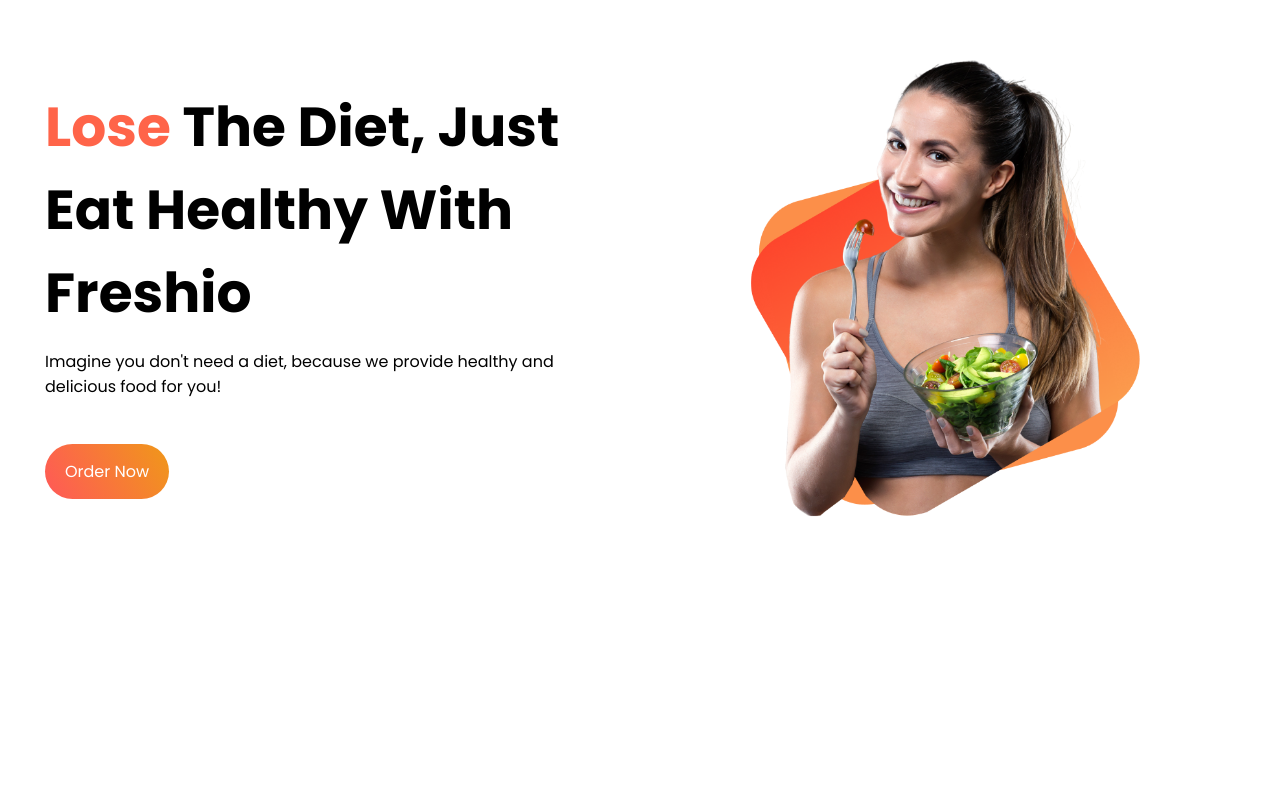
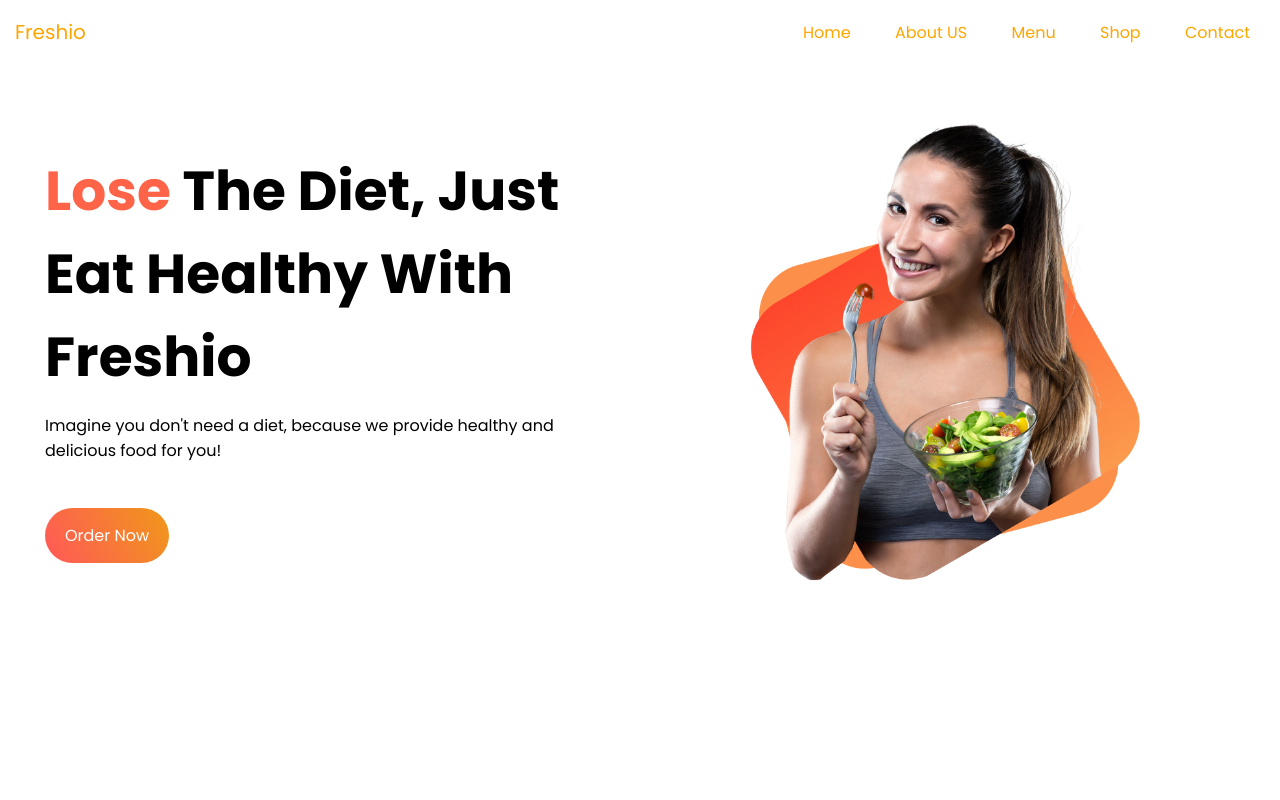
Before and after one commit to Jahid0178/Freshio, a plain HTML site: page index.html in a window 1280 px wide. Shown: the top 800 px of the page. Drawn offline with Linux system fonts and the light colour scheme.

Commit message:
added navigation bar

```diff
--- a/index.html
+++ b/index.html
@@ -16,6 +16,16 @@
     <link rel="stylesheet" href="style.css">
 </head>
 <body>
+    <header>
+        <a href="#" class="logo">Freshio</a>
+        <ul class="main-nav">
+            <li><a href="#">Home</a></li>
+            <li><a href="#">About US</a></li>
+            <li><a href="#">Menu</a></li>
+            <li><a href="#">Shop</a></li>
+            <li><a href="#">Contact</a></li>
+        </ul>
+    </header>
     <!-- Hero section starts -->
     <section class="hero-section">
         <div class="hero-container">
--- a/style.css
+++ b/style.css
@@ -19,12 +19,55 @@ h2 {
     font-size: 40px;
 }
 
+/*==== Navigation start ====*/
+header {
+    width: 100%;
+    height: 8vh;
+    display: flex;
+    justify-content: space-between;
+    align-items: center;
+    padding: 0 15px;
+}
+
+header .logo {
+    font-size: 20px;
+}
+
+header .logo:hover {
+    color: #ff5858;
+}
+
+header a {
+    color: orange;
+    text-decoration: none;
+    text-transform: capitalize;
+}
+
+header .main-nav {
+    list-style: none;
+}
+
+header .main-nav li {
+    display: inline-block;
+    margin-left: 10px;
+}
+
+header .main-nav li a {
+    padding: 0 15px;
+}
+
+header .main-nav li a:hover {
+    color: #d1d1d1;
+}
+
+/*==== Navigation end ====*/
+
+/*==== Hero section start ====*/
+
 .hero-section {
     width: 100%;
     min-height: 100vh;
 }
-
-/*==== Hero section start ====*/
 
 .hero-container{
     display: flex;
```
